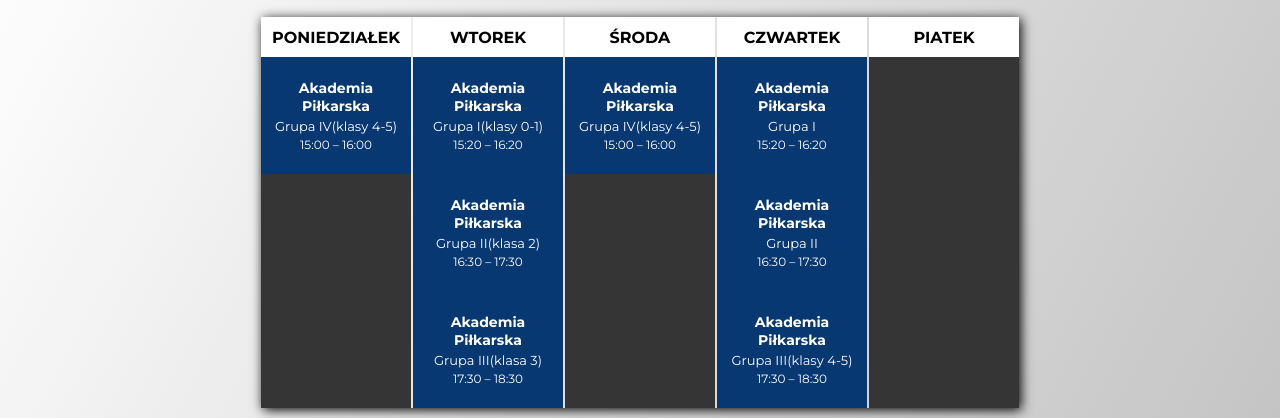
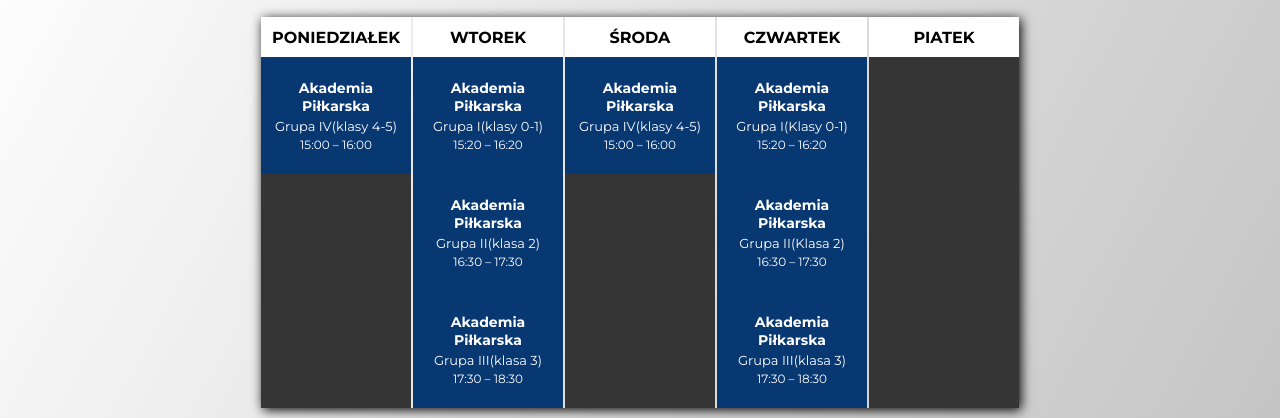
Before and after one commit to chesterxp/KSN, a website: page dist/activities_football.html in a window 1280 px wide. Shown: the part 1550-1968 px from the top of the page. Drawn offline with Linux system fonts and the light colour scheme.

Commit message:
Change graphic v2

```diff
--- a/dist/activities_football.html
+++ b/dist/activities_football.html
@@ -142,17 +142,17 @@
                         <div class="day-name">Czwartek</div>
                         <div class="acti football">
                             <div class="acti-element acti-name">Akademia Piłkarska</div>
-                            <div class="acti-element ati-trener">Grupa I</div>
+                            <div class="acti-element ati-trener">Grupa I(Klasy 0-1)</div>
                             <div class="acti-element acti-time">15:20 – 16:20</div>
                         </div>
                         <div class="acti football">
                             <div class="acti-element acti-name">Akademia Piłkarska</div>
-                            <div class="acti-element ati-trener">Grupa II</div>
+                            <div class="acti-element ati-trener">Grupa II(Klasa 2)</div>
                             <div class="acti-element acti-time">16:30 – 17:30</div>
                         </div>
                         <div class="acti football">
                             <div class="acti-element acti-name">Akademia Piłkarska</div>
-                            <div class="acti-element ati-trener">Grupa III(klasy 4-5)</div>
+                            <div class="acti-element ati-trener">Grupa III(klasa 3)</div>
                             <div class="acti-element acti-time">17:30 – 18:30</div>
                         </div>
                 </div>
```
